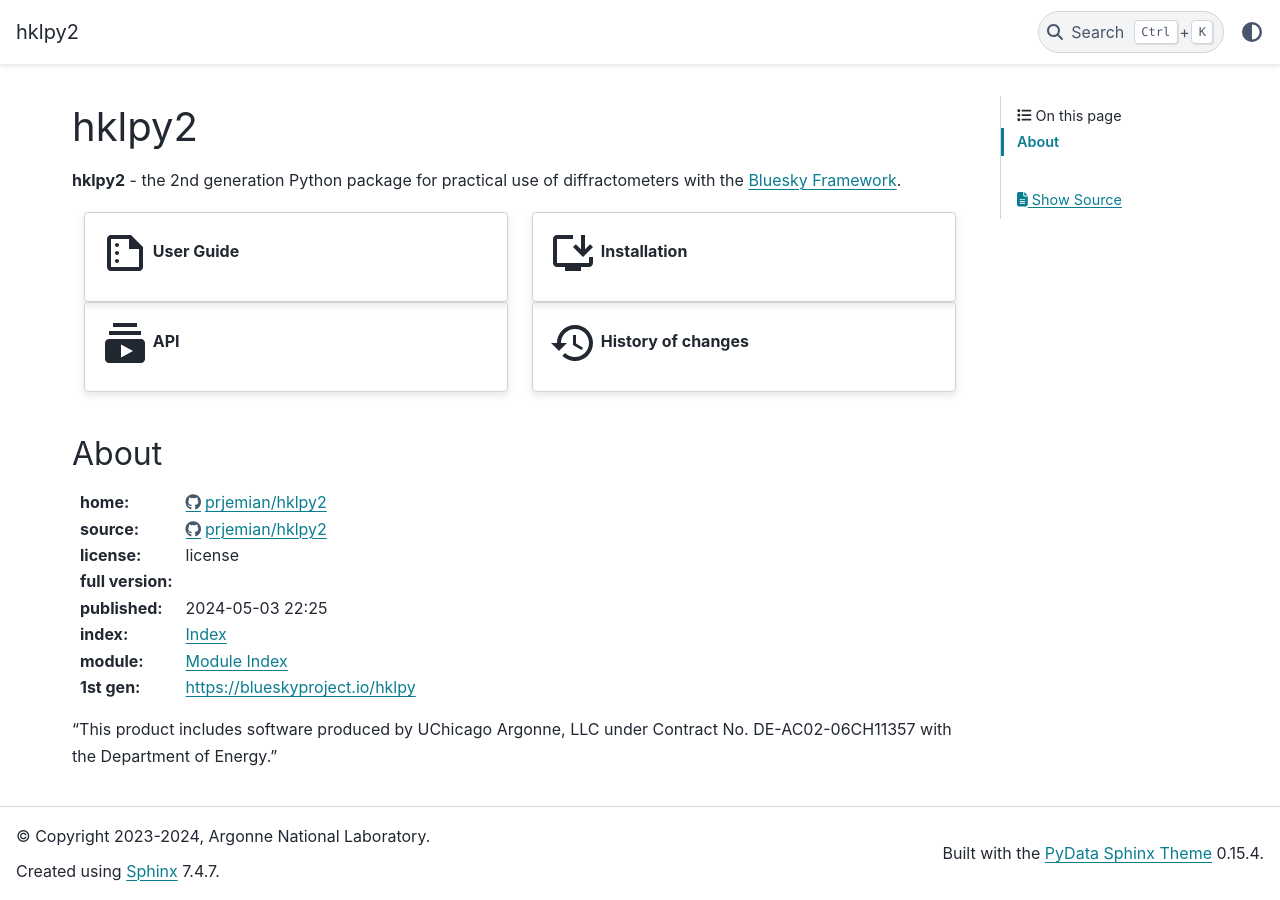
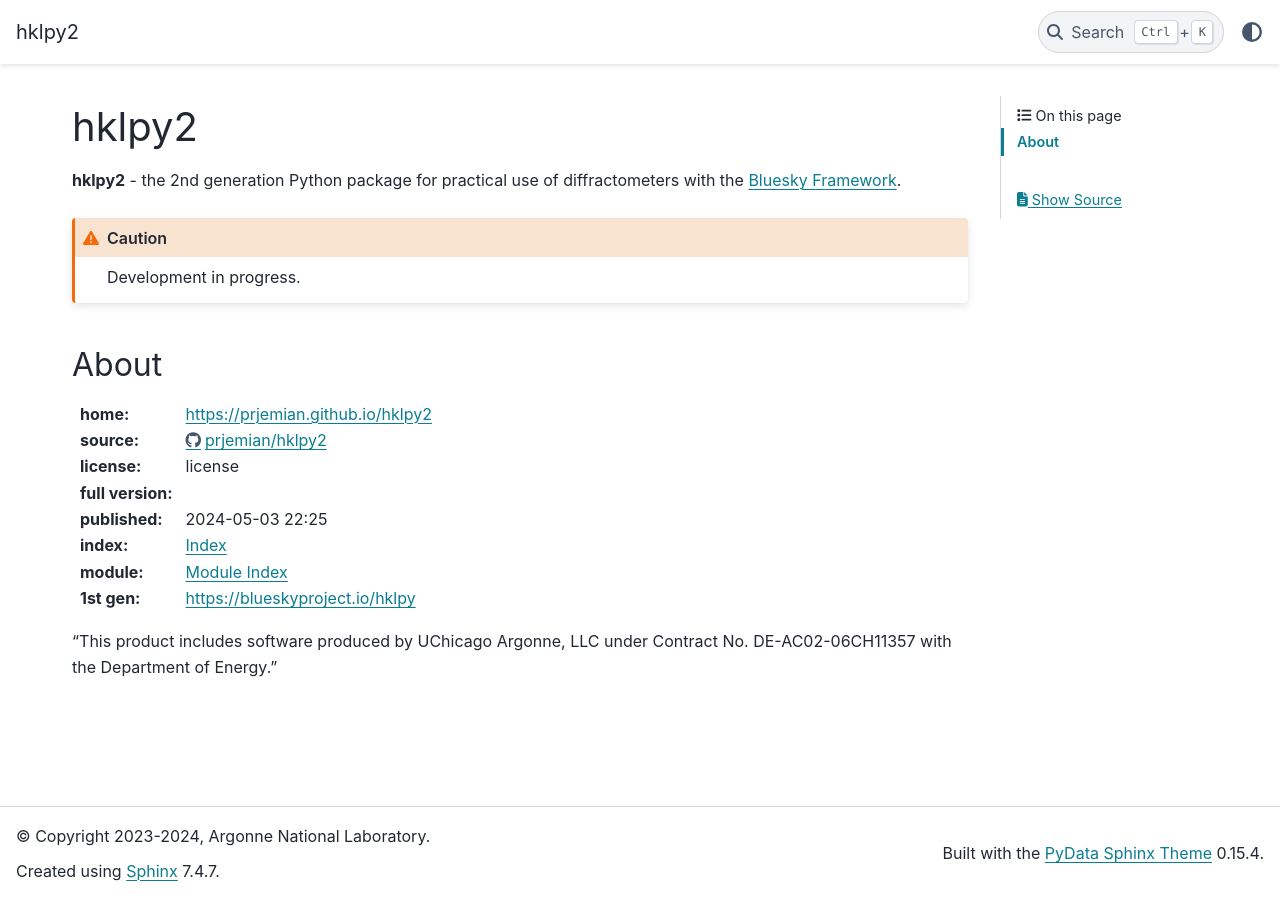
Before and after one commit to prjemian/hklpy2, a Sphinx documentation site: the page built from docs/source/index.rst, in a window 1280 px wide. Built offline with Sphinx 7.4.7 and the PyData theme 0.15.4, drawn with Linux system fonts in a browser that asks for light colours; pages that are not in the unit, such as notebooks, are missing from menus; the version number could not be read and is left out.

Commit message:
DOC point to home page now

```diff
--- a/docs/source/index.rst
+++ b/docs/source/index.rst
@@ -9,27 +9,30 @@
 |hklpy2| - the 2nd generation Python package for practical use of diffractometers with the
 `Bluesky Framework <https://blueskyproject.io>`_.
 
+.. caution:: Development in progress.
+
 .. toctree::
    :glob:
    :hidden:
 
    license
 
-.. icons: https://fonts.google.com/icons
+.. hide, for now
+    .. icons: https://fonts.google.com/icons
 
-.. grid:: 2
+    .. grid:: 2
 
-    .. grid-item-card:: :material-outlined:`summarize;3em` User Guide
-    .. grid-item-card:: :material-regular:`install_desktop;3em` Installation
-    .. grid-item-card:: :material-regular:`subscriptions;3em` API
-    .. grid-item-card:: :material-regular:`history;3em` History of changes
+        .. grid-item-card:: :material-outlined:`summarize;3em` User Guide
+        .. grid-item-card:: :material-regular:`install_desktop;3em` Installation
+        .. grid-item-card:: :material-regular:`subscriptions;3em` API
+        .. grid-item-card:: :material-regular:`history;3em` History of changes
 
 .. _about:
 
 About
 -----
 
-:home: https://github.com/prjemian/hklpy2
+:home: https://prjemian.github.io/hklpy2
 :source: https://github.com/prjemian/hklpy2
 :license: :ref:`license`
 :full version: |release|
--- a/pyproject.toml
+++ b/pyproject.toml
@@ -58,7 +58,7 @@
 all = ["hklpy2[libhkl,tests]"]
 
 [project.urls]
-"Homepage" = "https://github.com/prjemian/hklpy2/"
+"Homepage" = "prjemian.github.io/hklpy2"
 "Bug Tracker" = "https://github.com/prjemian/hklpy2/issues"
 
 [tool.black]
```
Also changed, not shown: README.md (+1 -1 lines).
